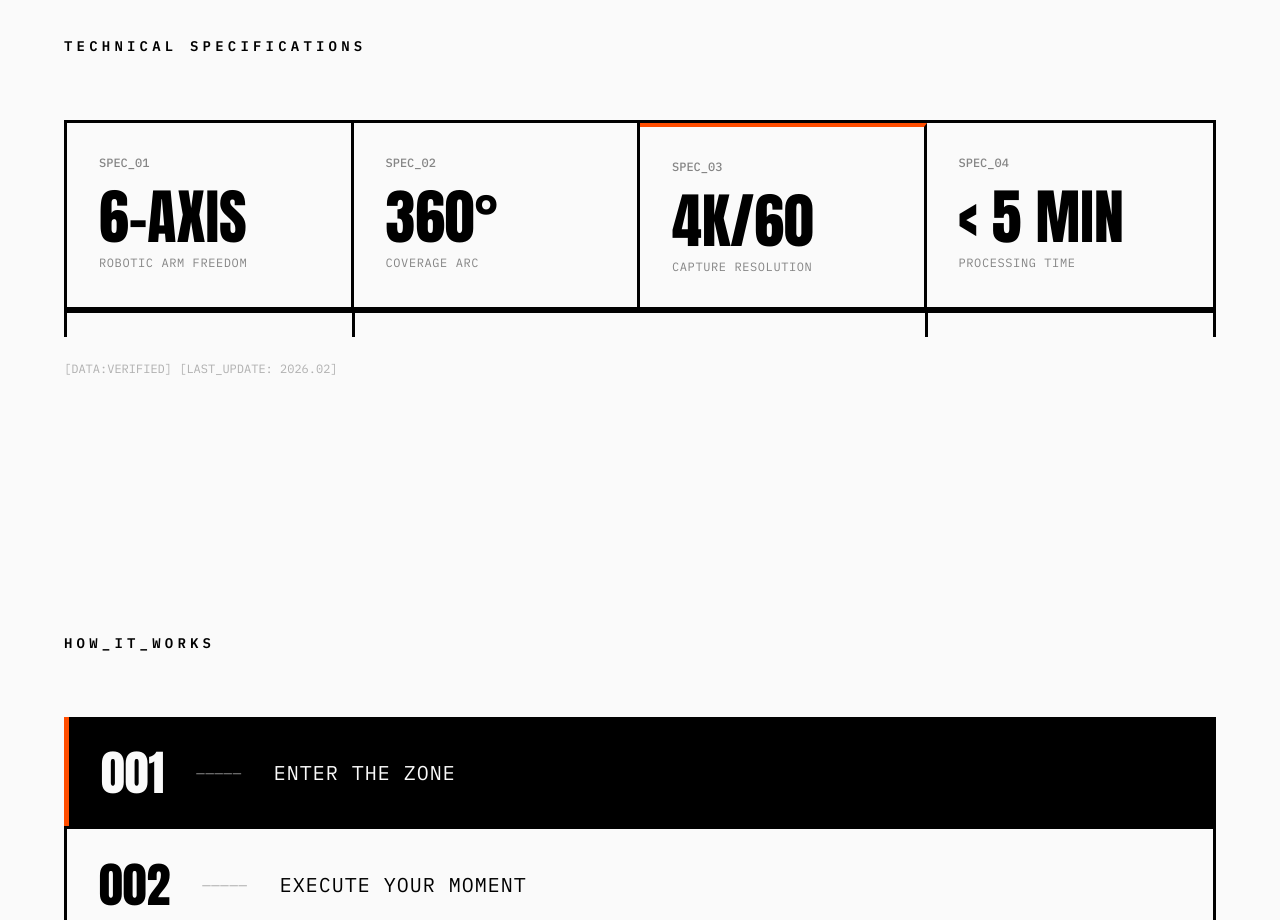
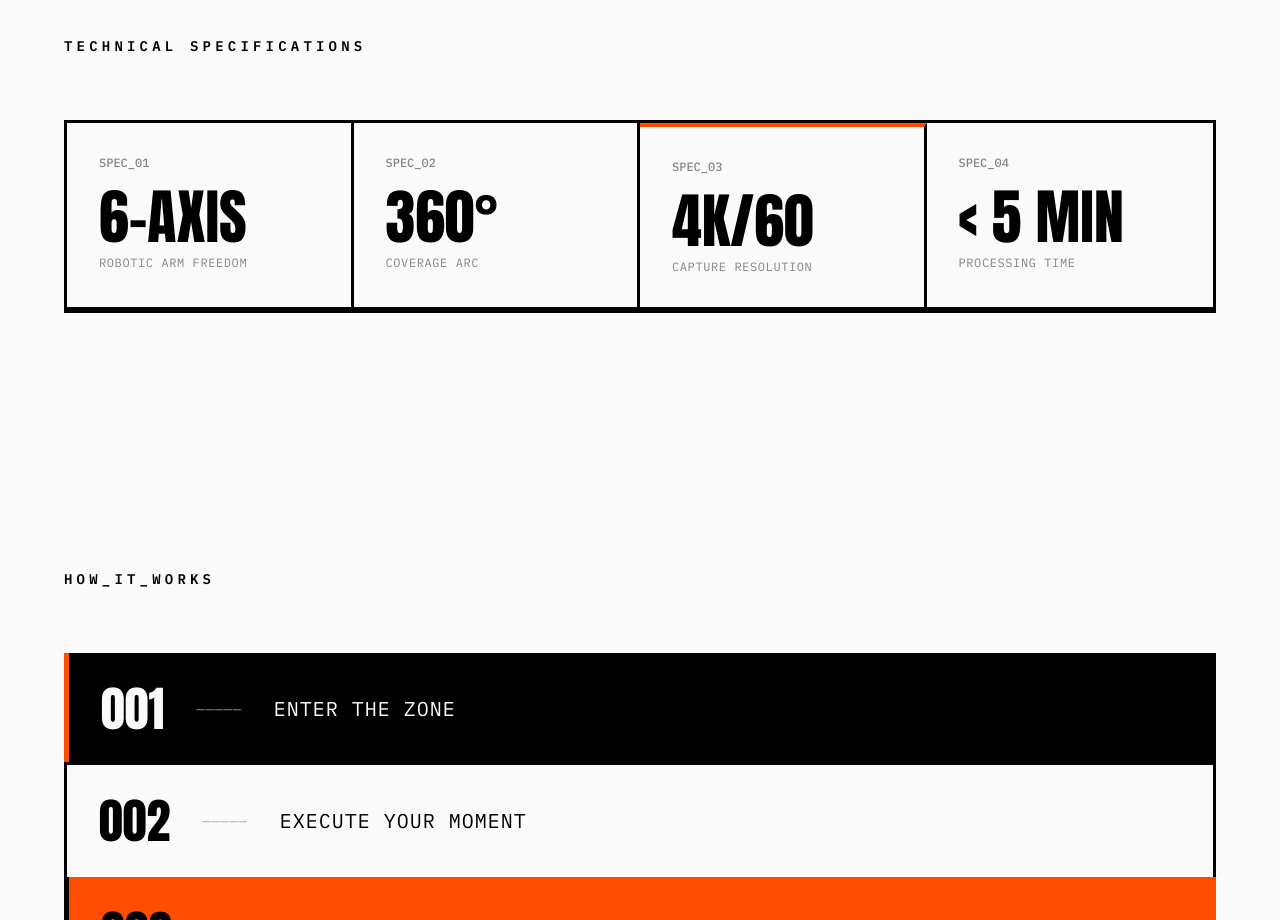
Before and after one commit to tushgaurav/glambot, a React (Vite) app: page / in a window 1280 px wide. Shown: the part 1560-2480 px from the top of the page. Built offline with nearby package versions, Linux system fonts and the light colour scheme.

Commit message:
refactor: simplify SpecsGrid layout by removing unnecessary divs and comments

```diff
--- a/src/components/SpecsGrid.tsx
+++ b/src/components/SpecsGrid.tsx
@@ -26,11 +26,10 @@ const SpecsGrid = forwardRef<HTMLElement, SpecsGridProps>(({ visible }, ref) =>
           TECHNICAL SPECIFICATIONS
         </h3>
 
-        <div className="relative">
-          <div
-            className="grid grid-cols-1 md:grid-cols-2 lg:grid-cols-4 relative"
-            style={{ border: '3px solid #000000' }}
-          >
+        <div
+          className="grid grid-cols-1 md:grid-cols-2 lg:grid-cols-4 relative"
+          style={{ border: '3px solid #000000' }}
+        >
             {specs.map((spec, i) => (
               <div
                 key={spec.id}
@@ -52,19 +51,6 @@ const SpecsGrid = forwardRef<HTMLElement, SpecsGridProps>(({ visible }, ref) =>
                 </span>
               </div>
             ))}
-          </div>
-
-          {/* Grid extension lines */}
-          <div className="hidden lg:flex justify-between" style={{ height: '24px' }}>
-            <div style={{ width: '3px', backgroundColor: '#000000', height: '100%' }} />
-            <div style={{ width: '3px', backgroundColor: '#000000', height: '100%', marginLeft: 'calc(25% - 3px)' }} />
-            <div style={{ width: '3px', backgroundColor: '#000000', height: '100%', marginLeft: 'auto', marginRight: 'calc(25% - 3px)' }} />
-            <div style={{ width: '3px', backgroundColor: '#000000', height: '100%' }} />
-          </div>
-        </div>
-
-        <div className="mt-6 font-mono-ibm text-xs" style={{ color: '#B0B0B0' }}>
-          [DATA:VERIFIED] [LAST_UPDATE: 2026.02]
         </div>
       </div>
     </section>
```
